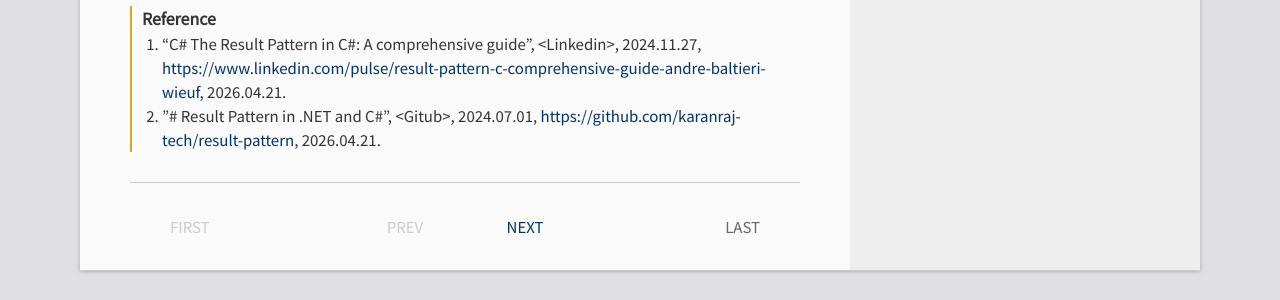
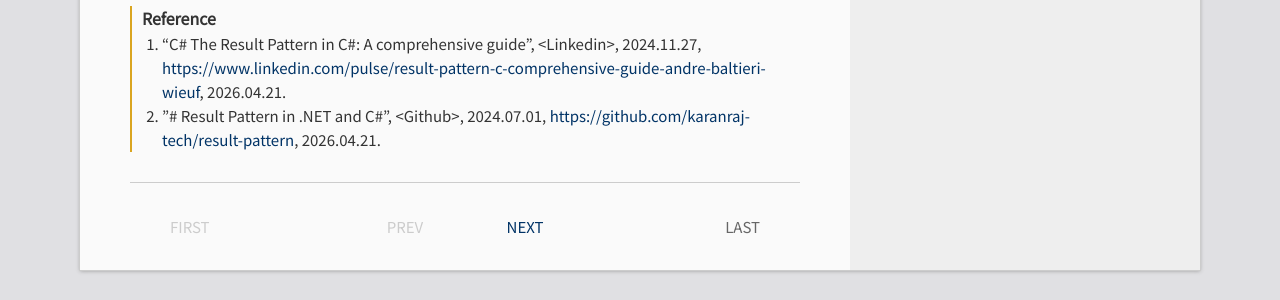
Before and after one commit to DebugJO/rustlang, a Jekyll site: the page built from _posts/2026-04-21-1.md, in a window 1280 px wide and 900 px high, scrolled down 3938 px. Shown: the part 558-858 px from the top of the window. Built offline with Jekyll 4.4.1, drawn with Linux system fonts in a browser that asks for light colours; some of the changed lines change nothing that is shown.

```diff
--- a/_posts/2026-04-21-1.md
+++ b/_posts/2026-04-21-1.md
@@ -241,4 +241,4 @@
 
 > Reference
 > 1. "C# The Result Pattern in C#: A comprehensive guide",  \<Linkedin\>, 2024.11.27, [https://www.linkedin.com/pulse/result-pattern-c-comprehensive-guide-andre-baltieri-wieuf](https://www.linkedin.com/pulse/result-pattern-c-comprehensive-guide-andre-baltieri-wieuf), 2026.04.21.
-> 2. "# Result Pattern in .NET and C#", \<Gitub\>, 2024.07.01, [https://github.com/karanraj-tech/result-pattern](https://github.com/karanraj-tech/result-pattern), 2026.04.21.
+> 2. "# Result Pattern in .NET and C#", \<Github\>, 2024.07.01, [https://github.com/karanraj-tech/result-pattern](https://github.com/karanraj-tech/result-pattern), 2026.04.21.
```
